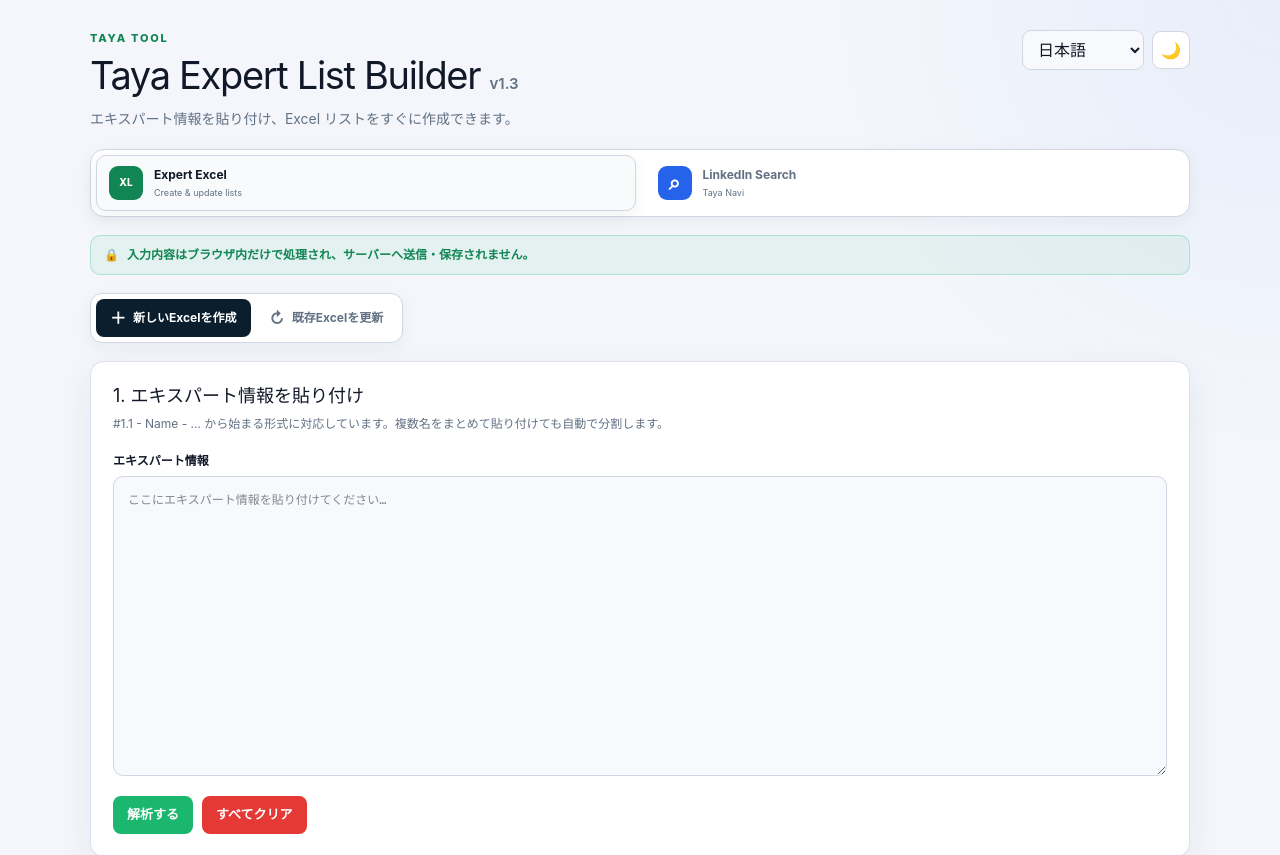
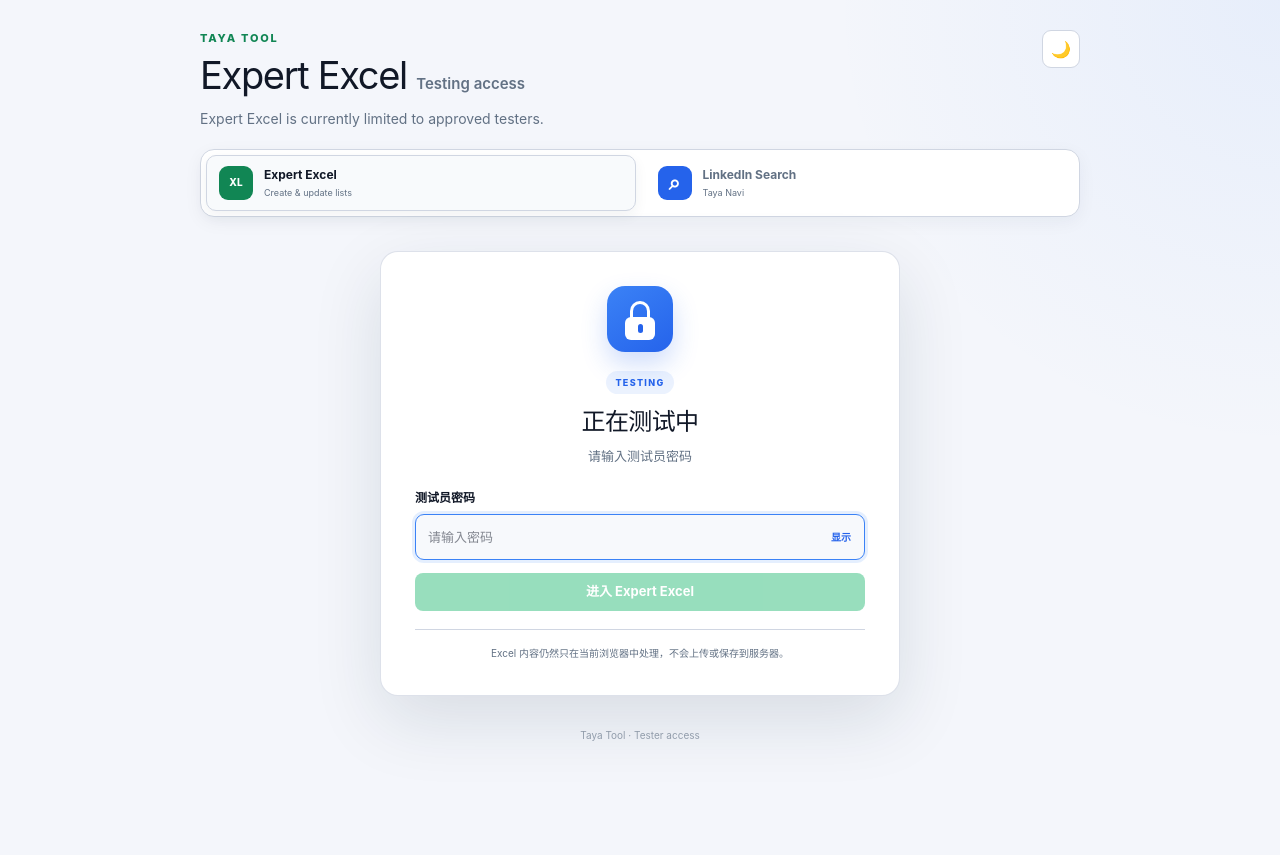
Before and after one commit to tayakaki0315/Taya-Tool, a Next.js app: page / in a window 1280 px wide. Shown: the top 855 px of the page. After the commit the page ends 800 px from the top, so only its background shows below. Built offline with nearby package versions, Linux system fonts and the light colour scheme.

Commit message:
Add tester password gate for Expert Excel

```diff
--- a/app/globals.css
+++ b/app/globals.css
@@ -144,7 +144,8 @@
   border-radius: 9px;
 }
 
-.theme-toggle {
+.theme-toggle,
+.lock-toggle {
   width: 38px;
   height: 38px;
   padding: 0;
@@ -153,6 +154,147 @@
   color: var(--text);
   background: var(--card);
   cursor: pointer;
+}
+
+.access-container {
+  max-width: 880px;
+}
+
+.access-card {
+  width: min(520px, 100%);
+  margin: 34px auto 24px;
+  padding: 34px;
+  border: 1px solid color-mix(in srgb, var(--border) 72%, transparent);
+  border-radius: 18px;
+  background: var(--card);
+  box-shadow: 0 24px 70px rgba(19, 40, 56, 0.12);
+  text-align: center;
+}
+
+.access-lock {
+  position: relative;
+  width: 66px;
+  height: 66px;
+  margin: 0 auto 16px;
+  border-radius: 18px;
+  background: linear-gradient(145deg, var(--blue), var(--blue-dark));
+  box-shadow: 0 12px 26px rgba(37, 99, 235, 0.22);
+}
+
+.access-lock::before {
+  position: absolute;
+  top: 15px;
+  left: 23px;
+  width: 20px;
+  height: 20px;
+  border: 3px solid #ffffff;
+  border-bottom: 0;
+  border-radius: 11px 11px 0 0;
+  content: "";
+}
+
+.access-lock span {
+  position: absolute;
+  top: 31px;
+  left: 18px;
+  width: 30px;
+  height: 23px;
+  border-radius: 6px;
+  background: #ffffff;
+}
+
+.access-lock span::after {
+  position: absolute;
+  top: 7px;
+  left: 13px;
+  width: 5px;
+  height: 9px;
+  border-radius: 99px;
+  background: var(--blue-dark);
+  content: "";
+}
+
+.testing-badge {
+  display: inline-flex;
+  margin-bottom: 10px;
+  padding: 5px 9px;
+  border-radius: 999px;
+  color: var(--blue-dark);
+  background: rgba(59, 130, 246, 0.1);
+  font-size: 9px;
+  font-weight: 850;
+  letter-spacing: 0.15em;
+}
+
+.access-card h2 {
+  margin: 0;
+  font-size: 24px;
+  letter-spacing: -0.025em;
+}
+
+.access-lead {
+  margin: 7px 0 22px;
+  color: var(--muted);
+  font-size: 13px;
+}
+
+.access-form {
+  text-align: left;
+}
+
+.access-form > label {
+  display: block;
+  margin-bottom: 7px;
+  font-size: 12px;
+  font-weight: 750;
+}
+
+.password-field {
+  position: relative;
+}
+
+.password-field input {
+  width: 100%;
+  height: 46px;
+  padding: 10px 64px 10px 12px;
+  border-radius: 9px;
+  font-size: 13px;
+}
+
+.password-field button {
+  position: absolute;
+  top: 50%;
+  right: 11px;
+  padding: 3px;
+  border: 0;
+  color: var(--blue-dark);
+  background: transparent;
+  font-size: 10px;
+  font-weight: 800;
+  cursor: pointer;
+  transform: translateY(-50%);
+}
+
+.access-error {
+  margin-top: 8px;
+  color: var(--red);
+  font-size: 11px;
+  font-weight: 700;
+}
+
+.access-submit {
+  width: 100%;
+  min-height: 44px;
+  margin-top: 13px;
+}
+
+.access-note {
+  margin: 18px 0 0;
+  padding-top: 15px;
+  border-top: 1px solid var(--border);
+  color: var(--muted);
+  font-size: 10px;
+  line-height: 1.6;
 }
 
 .tool-switcher {
@@ -1498,6 +1640,11 @@
     padding: 17px;
   }
 
+  .access-card {
+    margin-top: 22px;
+    padding: 25px 18px;
+  }
+
   .raw-input {
     min-height: 250px;
   }
--- a/app/page.tsx
+++ b/app/page.tsx
@@ -87,6 +87,9 @@
 const NAVI_MAX_GROUPS = 4;
 const NAVI_MAX_HISTORY = 10;
 const NAVI_HISTORY_KEY = "tayaHistory_v34";
+const EXPERT_ACCESS_KEY = "tayaExpertUnlockedV1";
+const EXPERT_PASSWORD_HASH =
+  "cfe0042d5ff7f0bba1453855ef82ab6074985b68f0a86e2ffbb4313ea52d33ef";
 
 const MONTHS =
   "Jan|Feb|Mar|Apr|May|Jun|Jul|Aug|Sep|Sept|Oct|Nov|Dec|January|February|March|April|June|July|August|September|October|November|December";
@@ -96,7 +99,7 @@
 const translations = {
   ja: {
     title: "Taya Expert List Builder",
-    version: "v1.3",
+    version: "v1.4",
     subtitle: "エキスパート情報を貼り付け、Excel リストをすぐに作成できます。",
     privacy: "入力内容はブラウザ内だけで処理され、サーバーへ送信・保存されません。",
     modeCreate: "新しいExcelを作成",
@@ -182,7 +185,7 @@
   },
   en: {
     title: "Taya Expert List Builder",
-    version: "v1.3",
+    version: "v1.4",
     subtitle: "Paste expert profiles and turn them into a client-ready Excel list.",
     privacy: "Everything is processed in your browser. Nothing is uploaded or stored.",
     modeCreate: "Create a new Excel",
@@ -267,7 +270,7 @@
   },
   zh: {
     title: "Taya Expert List Builder",
-    version: "v1.3",
+    version: "v1.4",
     subtitle: "粘贴专家资料，一键整理并生成客户用 Excel 名单。",
     privacy: "所有内容仅在浏览器内处理，不会上传或保存到服务器。",
     modeCreate: "创建新的Excel",
@@ -1057,6 +1060,14 @@
   };
 }
 
+async function hashPassword(value: string) {
+  const data = new TextEncoder().encode(value);
+  const hash = await crypto.subtle.digest("SHA-256", data);
+  return Array.from(new Uint8Array(hash))
+    .map((byte) => byte.toString(16).padStart(2, "0"))
+    .join("");
+}
+
 function ToolSwitcher({
   active,
   onSelect,
@@ -1089,6 +1100,101 @@
         </span>
       </button>
     </nav>
+  );
+}
+
+function ExpertPasswordGate({
+  theme,
+  password,
+  error,
+  checking,
+  onPasswordChange,
+  onSubmit,
+  onToggleTheme,
+  onSelectTool,
+}: {
+  theme: "light" | "dark";
+  password: string;
+  error: string;
+  checking: boolean;
+  onPasswordChange: (value: string) => void;
+  onSubmit: (event: React.FormEvent<HTMLFormElement>) => void;
+  onToggleTheme: () => void;
+  onSelectTool: (tool: ToolView) => void;
+}) {
+  const [showPassword, setShowPassword] = useState(false);
+
+  return (
+    <main className="app-shell access-shell">
+      <div className="container access-container">
+        <header className="topbar">
+          <div>
+            <div className="eyebrow">TAYA TOOL</div>
+            <h1>
+              Expert Excel <span>Testing access</span>
+            </h1>
+            <p className="subtitle">
+              Expert Excel is currently limited to approved testers.
+            </p>
+          </div>
+          <div className="controls">
+            <button
+              className="theme-toggle"
+              type="button"
+              onClick={onToggleTheme}
+              aria-label="Toggle theme"
+            >
+              {theme === "light" ? "🌙" : "☀️"}
+            </button>
+          </div>
+        </header>
+
+        <ToolSwitcher active="excel" onSelect={onSelectTool} />
+
+        <section className="access-card">
+          <div className="access-lock" aria-hidden="true">
+            <span />
+          </div>
+          <div className="testing-badge">TESTING</div>
+          <h2>正在测试中</h2>
+          <p className="access-lead">请输入测试员密码</p>
+          <form className="access-form" onSubmit={onSubmit}>
+            <label htmlFor="tester-password">测试员密码</label>
+            <div className="password-field">
+              <input
+                id="tester-password"
+                type={showPassword ? "text" : "password"}
+                value={password}
+                onChange={(event) => onPasswordChange(event.target.value)}
+                placeholder="请输入密码"
+                autoComplete="current-password"
+                autoFocus
+              />
+              <button
+                type="button"
+                onClick={() => setShowPassword((current) => !current)}
+                aria-label={showPassword ? "隐藏密码" : "显示密码"}
+              >
+                {showPassword ? "隐藏" : "显示"}
+              </button>
+            </div>
+            {error && <div className="access-error" role="alert">{error}</div>}
+            <button
+              className="button button-primary access-submit"
+              type="submit"
+              disabled={checking || !password}
+            >
+              {checking ? "正在验证……" : "进入 Expert Excel"}
+            </button>
+          </form>
+          <p className="access-note">
+            Excel 内容仍然只在当前浏览器中处理，不会上传或保存到服务器。
+          </p>
+        </section>
+
+        <footer>Taya Tool · Tester access</footer>
+      </div>
+    </main>
   );
 }
 
@@ -1417,6 +1523,10 @@
 
 export default function Home() {
   const [activeTool, setActiveTool] = useState<ToolView>("excel");
+  const [expertUnlocked, setExpertUnlocked] = useState(false);
+  const [testerPassword, setTesterPassword] = useState("");
+  const [passwordError, setPasswordError] = useState("");
+  const [checkingPassword, setCheckingPassword] = useState(false);
   const [language, setLanguage] = useState<Language>("ja");
   const [theme, setTheme] = useState<"light" | "dark">("light");
   const [workflowMode, setWorkflowMode] = useState<WorkflowMode>("create");
@@ -1441,6 +1551,12 @@
   const [exporting, setExporting] = useState(false);
   const t = translations[language];
 
+  useEffect(() => {
+    const unlocked = window.sessionStorage.getItem(EXPERT_ACCESS_KEY) === "unlocked";
+    const timer = window.setTimeout(() => setExpertUnlocked(unlocked), 0);
+    return () => window.clearTimeout(timer);
+  }, []);
+
   const warningCount = useMemo(
     () => records.reduce((total, record) => total + record.warnings.length, 0),
     [records],
@@ -1459,6 +1575,33 @@
     const next = theme === "light" ? "dark" : "light";
     setTheme(next);
     document.documentElement.dataset.theme = next;
+  }
+
+  async function unlockExpert(event: React.FormEvent<HTMLFormElement>) {
+    event.preventDefault();
+    setCheckingPassword(true);
+    setPasswordError("");
+    try {
+      const passwordHash = await hashPassword(testerPassword);
+      if (passwordHash !== EXPERT_PASSWORD_HASH) {
+        setPasswordError("密码不正确，请重新输入。");
+        return;
+      }
+      window.sessionStorage.setItem(EXPERT_ACCESS_KEY, "unlocked");
+      setExpertUnlocked(true);
+      setTesterPassword("");
+    } catch {
+      setPasswordError("暂时无法验证密码，请刷新页面后重试。");
+    } finally {
+      setCheckingPassword(false);
+    }
+  }
+
+  function lockExpert() {
+    window.sessionStorage.removeItem(EXPERT_ACCESS_KEY);
+    setExpertUnlocked(false);
+    setTesterPassword("");
+    setPasswordError("");
   }
 
   function switchWorkflowMode(nextMode: WorkflowMode) {
@@ -1933,6 +2076,24 @@
     );
   }
 
+  if (!expertUnlocked) {
+    return (
+      <ExpertPasswordGate
+        theme={theme}
+        password={testerPassword}
+        error={passwordError}
+        checking={checkingPassword}
+        onPasswordChange={(value) => {
+          setTesterPassword(value);
+          if (passwordError) setPasswordError("");
+        }}
+        onSubmit={unlockExpert}
+        onToggleTheme={changeTheme}
+        onSelectTool={setActiveTool}
+      />
+    );
+  }
+
   const longFields: Array<keyof Pick<
     ExpertRecord,
     | "relevantExperience"
@@ -1972,6 +2133,15 @@
               <option value="en">English</option>
               <option value="zh">中文</option>
             </select>
+            <button
+              className="lock-toggle"
+              type="button"
+              onClick={lockExpert}
+              aria-label="Lock Expert Excel"
+              title="Lock Expert Excel"
+            >
+              🔒
+            </button>
             <button className="theme-toggle" type="button" onClick={changeTheme} aria-label="Toggle theme">
               {theme === "light" ? "🌙" : "☀️"}
             </button>
```
